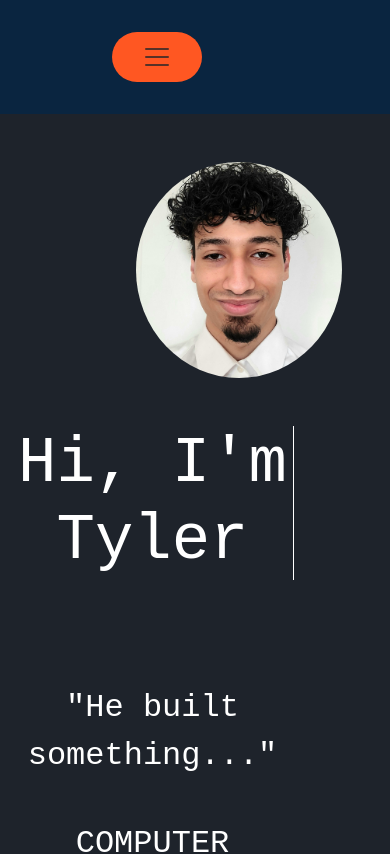
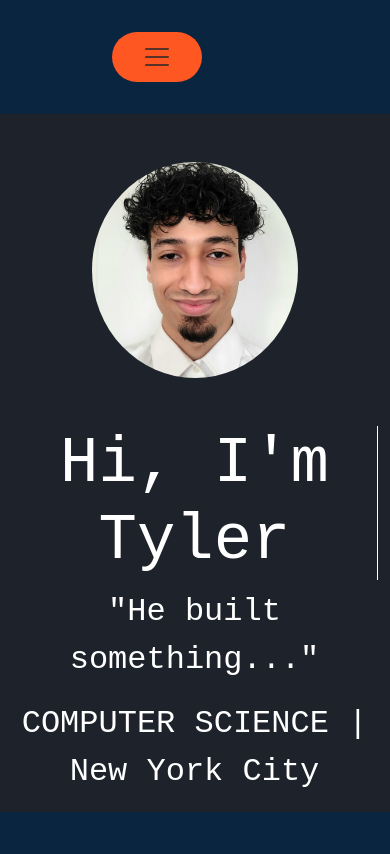
Before and after one commit to TylersHub/Personal-Website, a React (Vite) app: page / in a window 390 px wide. Shown: the top 854 px of the page. Built offline with nearby package versions, Linux system fonts and the light colour scheme.

Commit message:
Improved Bootstrap grid system for HeroSection

```diff
--- a/src/components/HeroSection.tsx
+++ b/src/components/HeroSection.tsx
@@ -23,7 +23,7 @@ const HeroSection = ({
     <div className="main-dark text-white container-fluid">
       <div className="row align-items-center">
         {/* Image column */}
-        <div className="col-md-6 d-flex justify-content-end p-5">
+        <div className="col-12 col-md d-flex justify-content-center justify-md-content-end p-5">
           <Image
             imgSrc={meImage}
             imgAlt="Image of Me"
@@ -34,22 +34,22 @@ const HeroSection = ({
         </div>
 
         {/* Text column */}
-        <div className="col me-5 pe-5">
-          <div className="row pb-5">
+        <div className="col-12 col-md me-md-5 pe-md-5">
+          <div className="row pb-md-5">
             <div className="typewriter">
               <div>
                 <h1 className="display-2">{Hname}</h1>
               </div>
             </div>
           </div>
-          <div className="row pt-5">
+          <div className="row pt-md-5">
             <div className={`text-center ${addTypewriter}`}>
               <div>
                 <p className="lead">{Hsubtext}</p>
               </div>
             </div>
           </div>
-          <div className="row pt-4">
+          <div className="row pt-md-4">
             <div className={`text-center ${addTypewriter}`}>
               <div>
                 <p className="lead">{Hsubtext2}</p>
```
